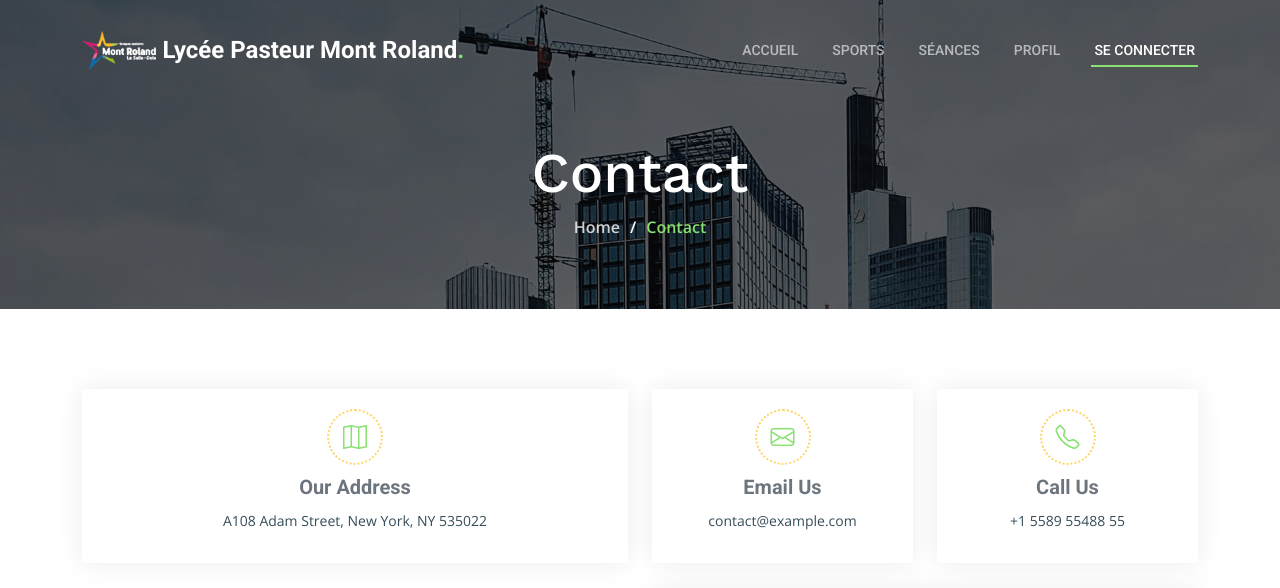
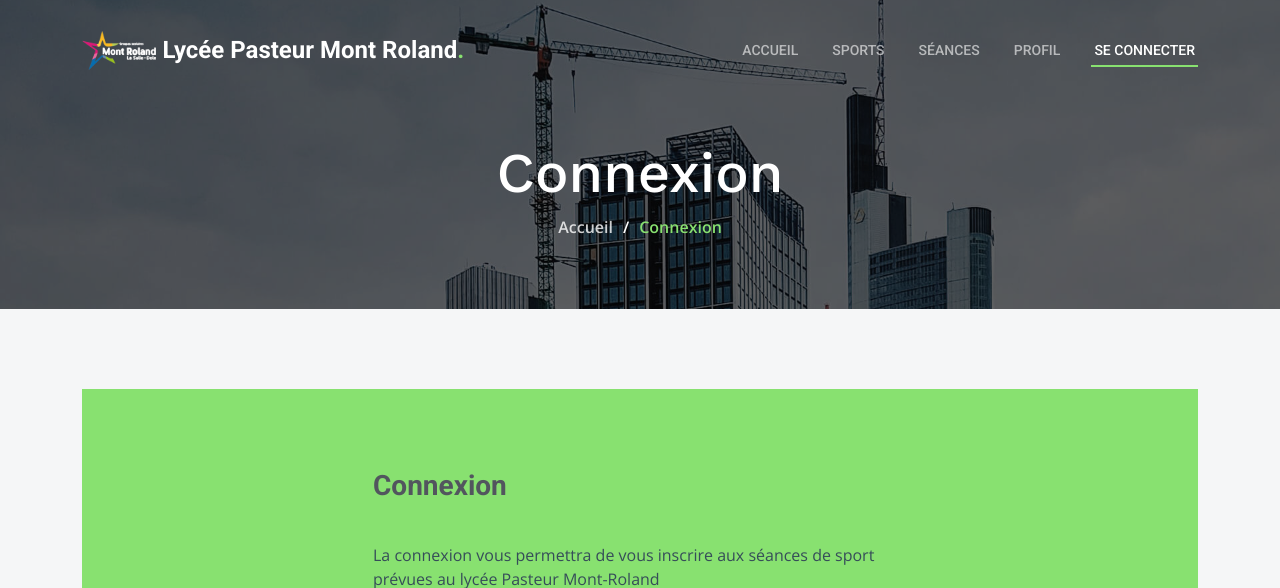
Before and after one commit to Sommaly/Cloverleaf, a PHP site: page /login.html in a window 1280 px wide. Shown: the top 588 px of the page. Run offline with PHP 8.4, Linux system fonts and the light colour scheme.

Commit message:
changement page en php et modification template

```diff
--- a/accueil.html
+++ b/accueil.php
@@ -40,7 +40,6 @@
 <body>
 
   <!-- ======= Header ======= -->
-
   <header id="header" class="header d-flex align-items-center">
     <div class="container-fluid container-xl d-flex align-items-center justify-content-between">
 
@@ -109,7 +108,7 @@
 
           <div class="col-lg-3" data-aos="fade"></div>
           <div class="col-lg-6" data-aos="fade">
-            <form action="forms/quote.php" method="post" class="php-email-form">
+            <form action="forms/acceuil9.php" method="post" class="php-email-form">
               <h3>Connexion</h3>
               <p>La connexion vous permettra de vous inscrire aux séances de sport prévues au lycée Pasteur Mont-Roland</p>
               <div class="row gy-3">
@@ -193,7 +192,6 @@
     <!-- Template Main JS File -->
     <script src="assets/js/main.js"></script>
 
-
   </body>
 
   </html>
--- a/login.html
+++ b/login.html
@@ -5,7 +5,7 @@
   <meta charset="utf-8">
   <meta content="width=device-width, initial-scale=1.0" name="viewport">
 
-  <title>UpConstruction Bootstrap Template - Contact</title>
+  <title>Se connecter</title>
   <meta content="" name="description">
   <meta content="" name="keywords">
 
@@ -53,7 +53,7 @@
       <i class="mobile-nav-toggle mobile-nav-hide d-none bi bi-x"></i>
       <nav id="navbar" class="navbar">
         <ul>
-          <li><a href="accueil.html">Accueil</a></li>
+          <li><a href="accueil.php">Accueil</a></li>
           <li><a href="sports.html">Sports</a></li>
           <li><a href="seances.html">Séances</a></li>
           <li><a href="profil.html">Profil</a></li>
@@ -70,83 +70,57 @@
     <div class="breadcrumbs d-flex align-items-center" style="background-image: url('assets/img/breadcrumbs-bg.jpg');">
       <div class="container position-relative d-flex flex-column align-items-center" data-aos="fade">
 
-        <h2>Contact</h2>
+        <h2>Connexion</h2>
         <ol>
-          <li><a href="index.html">Home</a></li>
-          <li>Contact</li>
+          <li><a href="index.html">Accueil</a></li>
+          <li>Connexion</li>
         </ol>
 
       </div>
     </div><!-- End Breadcrumbs -->
 
-    <!-- ======= Contact Section ======= -->
-    <section id="contact" class="contact">
-      <div class="container" data-aos="fade-up" data-aos-delay="100">
+<!-- ======= Alt Services Section 2 ======= -->
+<section id="alt-services-2" class="alt-services section-bg">
+  <div class="container" data-aos="fade-up">
 
-        <div class="row gy-4">
-          <div class="col-lg-6">
-            <div class="info-item  d-flex flex-column justify-content-center align-items-center">
-              <i class="bi bi-map"></i>
-              <h3>Our Address</h3>
-              <p>A108 Adam Street, New York, NY 535022</p>
-            </div>
-          </div><!-- End Info Item -->
+    <!-- ======= Get Started Section ======= -->
+    <section id="se-connecter" class="se-connecter section-bg">
+      <div class="container">
 
-          <div class="col-lg-3 col-md-6">
-            <div class="info-item d-flex flex-column justify-content-center align-items-center">
-              <i class="bi bi-envelope"></i>
-              <h3>Email Us</h3>
-              <p>contact@example.com</p>
-            </div>
-          </div><!-- End Info Item -->
+        <div class="row">
 
-          <div class="col-lg-3 col-md-6">
-            <div class="info-item  d-flex flex-column justify-content-center align-items-center">
-              <i class="bi bi-telephone"></i>
-              <h3>Call Us</h3>
-              <p>+1 5589 55488 55</p>
-            </div>
-          </div><!-- End Info Item -->
+          <div class="col-lg-3" data-aos="fade"></div>
+          <div class="col-lg-6" data-aos="fade">
+            <form action="forms/quote.php" method="post" class="php-email-form">
+              <h3>Connexion</h3>
+              <p>La connexion vous permettra de vous inscrire aux séances de sport prévues au lycée Pasteur Mont-Roland</p>
+              <div class="row gy-3">
 
-        </div>
+                <div class="col-md-12">
+                  <input type="text" name="name" class="form-control" placeholder="Nom" required>
+                </div>
 
-        <div class="row gy-4 mt-1">
+                <div class="col-md-12">
+                  <input type="password" name="password" class="form-control" placeholder="Mot de passe" required>
+                </div>
 
-          <div class="col-lg-6 ">
-            <iframe src="https://www.google.com/maps/embed?pb=!1m14!1m8!1m3!1d12097.433213460943!2d-74.0062269!3d40.7101282!3m2!1i1024!2i768!4f13.1!3m3!1m2!1s0x0%3A0xb89d1fe6bc499443!2sDowntown+Conference+Center!5e0!3m2!1smk!2sbg!4v1539943755621" frameborder="0" style="border:0; width: 100%; height: 384px;" allowfullscreen></iframe>
-          </div><!-- End Google Maps -->
+                <div class="col-md-12 text-center">
+                  <button type="submit">Confirmer</button>
+                </div>
 
-          <div class="col-lg-6">
-            <form action="forms/contact.php" method="post" role="form" class="php-email-form">
-              <div class="row gy-4">
-                <div class="col-lg-6 form-group">
-                  <input type="text" name="name" class="form-control" id="name" placeholder="Your Name" required>
-                </div>
-                <div class="col-lg-6 form-group">
-                  <input type="email" class="form-control" name="email" id="email" placeholder="Your Email" required>
-                </div>
               </div>
-              <div class="form-group">
-                <input type="text" class="form-control" name="subject" id="subject" placeholder="Subject" required>
-              </div>
-              <div class="form-group">
-                <textarea class="form-control" name="message" rows="5" placeholder="Message" required></textarea>
-              </div>
-              <div class="my-3">
-                <div class="loading">Loading</div>
-                <div class="error-message"></div>
-                <div class="sent-message">Your message has been sent. Thank you!</div>
-              </div>
-              <div class="text-center"><button type="submit">Send Message</button></div>
             </form>
-          </div><!-- End Contact Form -->
+          </div><!-- End Quote Form -->
 
         </div>
 
       </div>
-    </section><!-- End Contact Section -->
+    </section><!-- End Get Started Section -->
 
-  </main><!-- End #main -->
+
+
+  </div>
+</section><!-- End Alt Services Section 2 -->
 
   <!-- ======= Footer ======= -->
   <footer id="footer" class="footer">
--- a/sports.html
+++ b/sports.html
@@ -72,7 +72,7 @@
 
         <h2>Sports</h2>
         <ol>
-          <li><a href="index.html">Home</a></li>
+          <li><a href="index.html">Accueil</a></li>
           <li>Sports</li>
         </ol>
 
```
